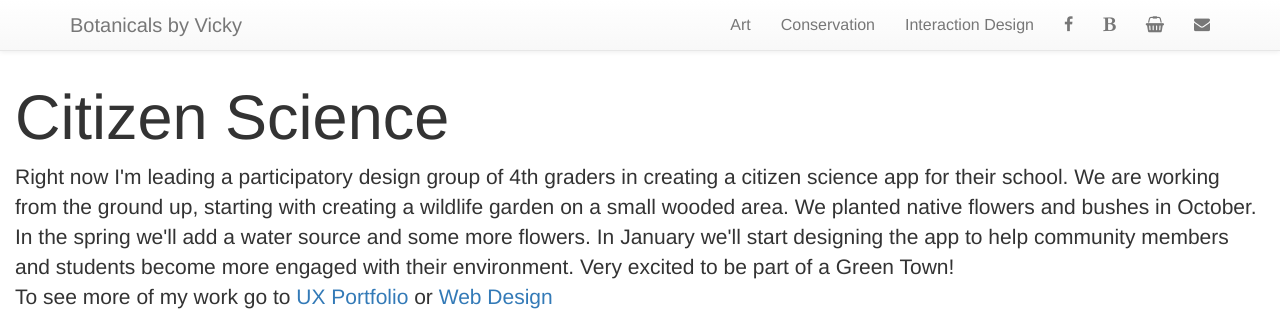
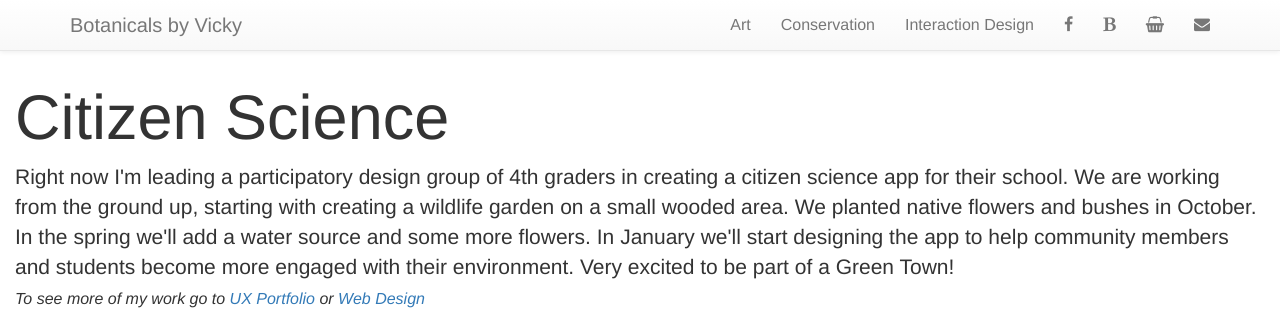
Before and after one commit to Victoria1234/botanicalsbyvicky, a plain HTML site: page interaction-design.html in a window 1280 px wide. Shown: the top 324 px of the page. Drawn offline with nearby package versions, Linux system fonts and the light colour scheme.

Commit message:
fixed link size

```diff
--- a/interaction-design.html
+++ b/interaction-design.html
@@ -55,10 +55,10 @@
        <div class="jumbotron">
         <h1>Citizen Science</h1>
         <p>Right now I'm leading a participatory design group of 4th graders in creating a citizen science app for their school. We are working from the ground up, starting with creating a wildlife garden on a small wooded area. We planted native flowers and bushes in October. In the spring we'll add a water source and some more flowers. In January we'll start designing the app to help community members and students become more engaged with their environment. Very excited to be part of a Green Town!<br>
-        To see more of my work go to
+        <span class="italic">To see more of my work go to
             <a target="_blank" href="https://victoriakulikowski.myportfolio.com/projects">UX Portfolio </a>
             or
-            <a target="_blank" href="http://www.eandvdesign.com">Web Design</a>
+            <a target="_blank" href="http://www.eandvdesign.com">Web Design</a></span>
         </p>
         <!--<p><a target="_blank" class="btn btn-primary btn-sm" href=" https://victoriakulikowski.myportfolio.com/projects" role="button">UX Portfolio</a></p>
         <p><a target="_blank" class="btn btn-primary btn-sm" href=" https://eandvdesign.com/" role="button">Web Design</a></p>
--- a/style.css
+++ b/style.css
@@ -240,6 +240,11 @@ nav {
     font-weight: 300;
 }
 
+.jumbotron p .italic {
+  font-style: italic;
+  font-size: 16px;
+}
+
 /* RESPONSIVE CSS
 -------------------------------------------------- */
 
```
